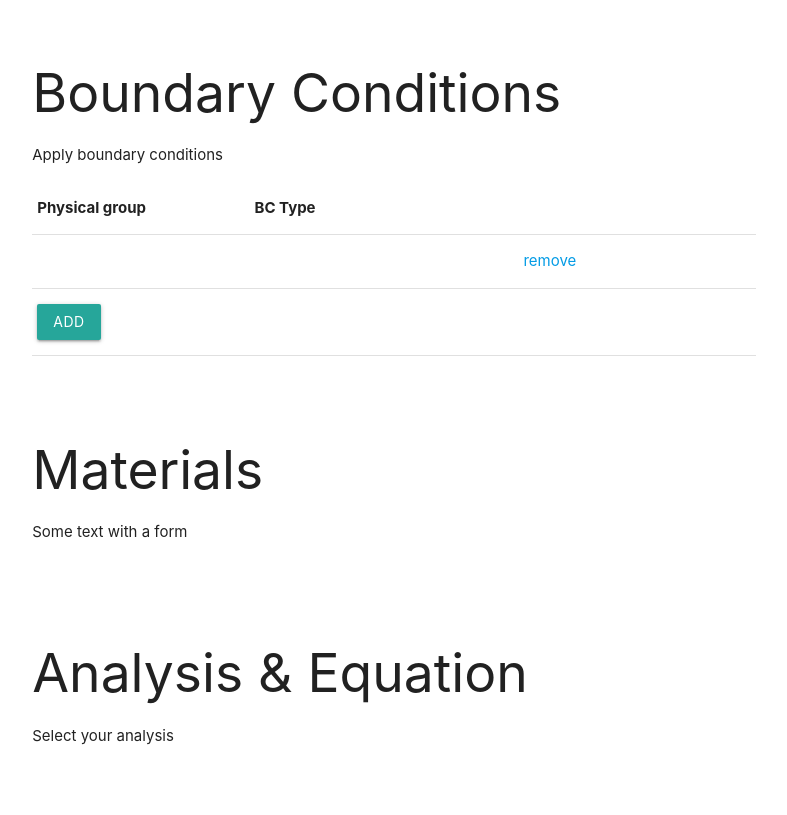
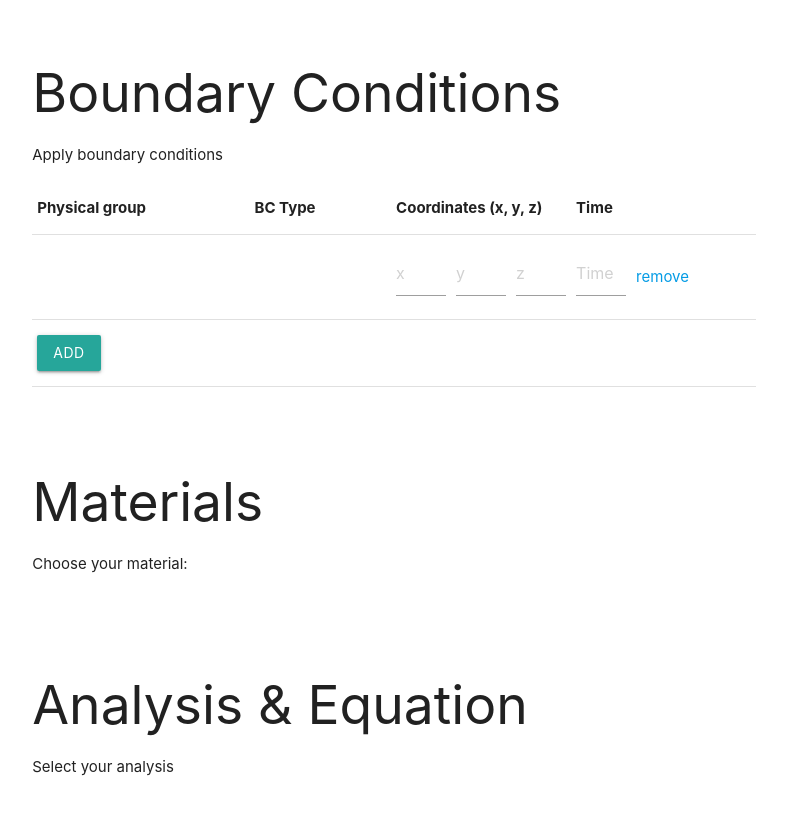
Before and after one commit to ruud12/max, a Django app: page /polls/ in a window 1280 px wide. Shown: the part 263-1078 px from the top of the page, without its empty margins (171-958 px from the left). Run offline with Django 3.2, Linux system fonts and the light colour scheme; data that the repository does not hold is empty; some libraries are stand-ins or nearby versions.

Commit message:
- added field for boundary condition types - added field for coordinates - added field for time component - added model, form, view stuff for material form

```diff
--- a/polls/admin.py
+++ b/polls/admin.py
@@ -1,6 +1,7 @@
 from django.contrib import admin
-from polls.models import Simulation, boundaryConditions
+from polls.models import Simulation, BoundaryConditions, Materials
 
 # Register your models here.
 admin.site.register(Simulation)
-admin.site.register(boundaryConditions)
+admin.site.register(BoundaryConditions)
+admin.site.register(Materials)
--- a/polls/forms.py
+++ b/polls/forms.py
@@ -1,5 +1,5 @@
 from django import forms
-from polls.models import Simulation, boundaryConditions
+from polls.models import Simulation, BoundaryConditions, Materials
 
 class MyForm(forms.ModelForm):
 
@@ -7,17 +7,31 @@
         model = Simulation
         fields = "__all__"
 
-class boundaryConditionsForm(forms.ModelForm):
+class BoundaryConditionsForm(forms.ModelForm):
 
     def __init__(self, *args, **kwargs):
         choices_pgroups = kwargs.pop("choices_pgroups")
         choices_bctypes = kwargs.pop("choices_bctypes")
-        super(boundaryConditionsForm, self).__init__(*args, **kwargs)
+        super(BoundaryConditionsForm, self).__init__(*args, **kwargs)
         self.fields["physicalGroup"] = forms.ChoiceField(choices=choices_pgroups)
         self.fields["boundaryType"] = forms.ChoiceField(choices=choices_bctypes)
+        self.fields["xcoord"] = forms.CharField(max_length=10,
+                                                widget=forms.TextInput(attrs={'placeholder': 'x'}))
+        self.fields["ycoord"] = forms.CharField(max_length=10,
+                                                widget=forms.TextInput(attrs={'placeholder': 'y'}))
+        self.fields["zcoord"] = forms.CharField(max_length=10,
+                                                widget=forms.TextInput(attrs={'placeholder': 'z'}))
+        self.fields["time"] = forms.CharField(max_length=10,
+                                              widget=forms.TextInput(attrs={'placeholder': 'Time'}))
 
     class Meta:
-        model = boundaryConditions
+        model = BoundaryConditions
+        fields = "__all__"
+
+class materialsForm(forms.ModelForm):
+
+    class Meta:
+        model = Materials
         fields = "__all__"
 
 class baseformset(forms.BaseModelFormSet):
--- a/polls/models.py
+++ b/polls/models.py
@@ -18,7 +18,7 @@
         return str(self.id)
 
 
-class boundaryConditions(models.Model):
+class BoundaryConditions(models.Model):
 
     physicalGroup = models.CharField(verbose_name="physicalgroup",
                                      max_length=100)
@@ -27,3 +27,15 @@
                               max_length=100)
 
     simulation = models.ForeignKey(Simulation, verbose_name="relatedSimulation")
+
+class Materials(models.Model):
+
+    CHOICES = (
+        ("a", "Elastic"),
+        ("a", "Heat"),
+        ("a", "Fluid"),
+    )
+
+    materialChoice = models.CharField(verbose_name="materialtypes",
+                                      choices=CHOICES,
+                                      max_length=100)
--- a/polls/templates/polls/name.html
+++ b/polls/templates/polls/name.html
@@ -34,6 +34,8 @@
                 				<tr>
                                 	<th>Physical group</th>
 	                                <th>BC Type</th>
+                                    <th colspan='3'>Coordinates (x, y, z)</th>
+                                    <th>Time</th>
         	                        <th></th>
                 				</tr>
                             </thead>
@@ -43,6 +45,10 @@
 				<tr class="formset dynamic-form" id='form-{{ subform.prefix }}-row'>
                                     <td style="width:30%;">{{ subform.physicalGroup }}{{ subform.id }}</td>
                                     <td>{{ subform.boundaryType }}</td>
+                                    <td style="width:60px">{{ subform.xcoord }}</td>
+                                    <td style="width:60px">{{ subform.ycoord }}</td>
+                                    <td style="width:60px">{{ subform.zcoord }}</td>
+                                    <td style="width:60px">{{ subform.time }}</td>
                                     <td></td>
                                 </tr>
                                 {% endfor %}
@@ -58,7 +64,10 @@
                 <div class="row">
                     <div class="col s12">
                         <h2 class="header">Materials</h2>
-                        <p> Some text with a form </p>
+                        <p> Choose your material:</p>
+
+                        {{ materialsForm.materialChoice }}
+
                     </div>
                 </div>
             </div>
--- a/polls/views.py
+++ b/polls/views.py
@@ -3,7 +3,7 @@
 from polls import forms
 from django.shortcuts import redirect
 from django.forms import modelformset_factory
-from polls.models import boundaryConditions
+from polls.models import BoundaryConditions
 
 #from hybrida.fem import Mesh, Step, Equation, Simulation, DisplacementType
 #from hybrida.fem import Static, Thermomechanical, TransientThermal
@@ -42,14 +42,20 @@
             ("3", "Neumann distributed"),
     )
 
-    boundaryConditionsFormSet = modelformset_factory(boundaryConditions, form=forms.boundaryConditionsForm, formset=forms.baseformset, extra=1)
+    boundaryConditionsFormSet = modelformset_factory(BoundaryConditions, form=forms.BoundaryConditionsForm, formset=forms.baseformset, extra=1)
 
     # doe iets met dit form
     if request.method == "POST":
+        # form to select the mesh
         form = forms.MyForm(request.POST)
-        formset = boundaryConditionsFormSet(request.POST, prefix="fs1", form_kwargs={"choices_pgroups":choices_pgroups, "choices_bctypes":choices_bctypes})
 
-        if form.is_valid() and formset.is_valid():
+        # form set to add/remove and select multiple boundary conditions
+        formset = BoundaryConditionsFormSet(request.POST, prefix="fs1", form_kwargs={"choices_pgroups":choices_pgroups, "choices_bctypes":choices_bctypes})
+
+        # form to select a material
+        materialsForm = forms.materialsForm(request.POST)
+
+        if form.is_valid() and formset.is_valid() and materialform.is_valid():
 
             simulation = form.save()
             pgroup = form.cleaned_data.get('My_field')
@@ -59,14 +65,12 @@
                 instance.simulation = simulation
                 instance.save()
 
-            # return redirect('polls:result', pgroup)
-            # return redirect('polls:boundaryConditions', form)
-
     else:
         form = forms.MyForm()
+        materialsForm = forms.materialsForm()
         formset = boundaryConditionsFormSet(prefix="fs1", form_kwargs={"choices_pgroups":choices_pgroups, "choices_bctypes":choices_bctypes})
 
-    return render(request, 'polls/name.html', {'form': form, "formset": formset})
+    return render(request, 'polls/name.html', {'form': form, "formset": formset, "materialsForm": materialsForm})
 
 # def boundaryConditions(request, form):
 #
```
Also changed, not shown: db.sqlite3.
